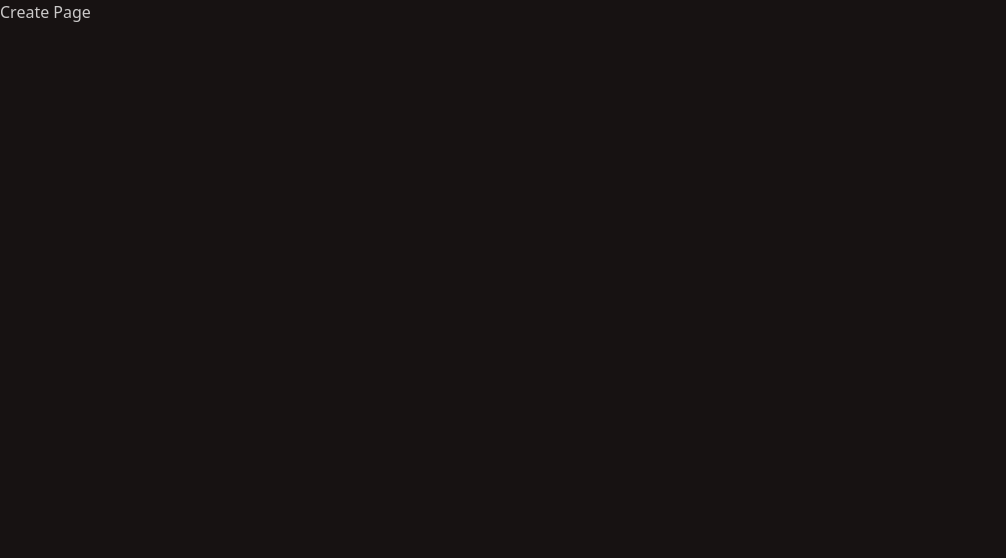
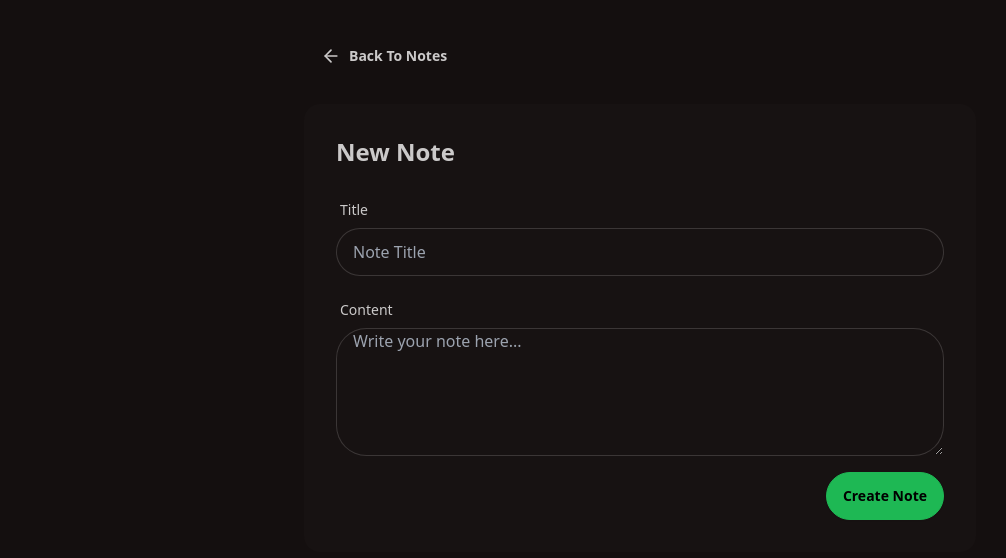
Before and after one commit to devahmadraza/NotesApp, a React app in the folder frontend/: page /create in a window 1280 px wide. Shown: the top 558 px of the page, without its empty margins (0-1006 px from the left). Built offline with nearby package versions, Linux system fonts and the light colour scheme; the HTML template or start-up script is replaced by a standard one.

Commit message:
Small Corrections

```diff
--- a/frontend/src/App.jsx
+++ b/frontend/src/App.jsx
@@ -7,6 +7,7 @@ import "./index.css"
 const App = () => {
   return (
     <div  data-theme="forest" >
+
 <Routes>
 <Route path="/" element={<HomePage />} />
 <Route path="/create" element={<CreatePage />} />
--- a/frontend/src/components/NoteCard.jsx
+++ b/frontend/src/components/NoteCard.jsx
@@ -1,5 +1,6 @@
 import { PenSquareIcon, Trash } from "lucide-react"
 import { Link } from "react-router-dom"
+import { formatDate } from "../lib/utils"
 
 const NoteCard = ({ note }) => {
     return (
@@ -11,13 +12,14 @@ const NoteCard = ({ note }) => {
                 <h3 className="card-title text-base-content">{note.title}</h3>
                 <p className="line-clamp-3 text-base-content/70">{note.content}</p>
                 <div className="card-actions justify-between items-center mt-4">
-                    <span className="text-sm text-base-content/60">{note.createdAt}
+                    <span className="text-sm text-base-content/60">{formatDate(new Date(note.createdAt) )}
                     </span>
                     <div className="flex items-center gap-1">
                         <PenSquareIcon className="size-4" />
                         <button className="btn btn-ghost btn-xs text-error">
                             <Trash className="size-4" />
                         </button>
+
                     </div>
                 </div>
 
--- /dev/null
+++ b/frontend/src/lib/utils.js
@@ -0,0 +1,7 @@
+export function formatDate(date) {
+    return date.toLocaleDateString("en-US", {
+        month: "short",
+        day:"numeric",
+        year:"numeric",
+    });
+}
--- a/frontend/src/pages/CreatePage.jsx
+++ b/frontend/src/pages/CreatePage.jsx
@@ -1,7 +1,61 @@
+import { useState } from "react"
+import { Link } from "react-router-dom"
+import { ArrowLeftIcon } from "lucide-react"
 const CreatePage = () => {
+  const [title, setTitle] = useState("")
+  const [content, setContent] = useState("")
+  const [loading, setLoading] = useState(false)
+  const handleSubmit = (e) => {
+e.preventDefault()
+if (!title || !content) {
+
+}
+  }
   return (
-    <div>
-Create Page
+    <div className="min-h-screen bg-base-200">
+      <div className="container mx-auto px-4 py-8">
+        <div className="max-w-2xl mx-auto" >
+          <Link to={`/`} className="btn btn-ghost mb-6">
+            <ArrowLeftIcon className="size-5" />
+            Back To Notes
+          </Link>
+          <div className="card bg-base-100">
+            <div className="card-body">
+              <h2 className="card-title text-2xl mb-4">New Note</h2>
+              <form onSubmit={handleSubmit}>
+                <div className="form-control mb-4">
+                  <label className="label">
+                    <span className="label-text">Title</span>
+                  </label>
+                  <input type="text"
+                    placeholder="Note Title "
+                    className="input input-bordered"
+                    value={title}
+                    onChange={(e) => setTitle(e.target.value)}
+                  />
+                </div>
+                <div className="form-control mb-4">
+                  <label className="label">
+                    <span className="label-text">Content</span>
+                  </label>
+                  <textarea type="text"
+                    placeholder="Write your note here..."
+                    className="input input-bordered h-32"
+                    value={content}
+                    onChange={(e) => setContent(e.target.value)}
+                  />
+                </div>
+                <div className="card-actions justify-end">
+                  <button type="submit" className="btn btn-primary" disabled={loading}>
+                    {loading ? "Creating..." : "Create Note"}
+                  </button>
+                </div>
+              </form>
+            </div>
+          </div>
+        </div>
+      </div>
+
     </div>
   )
 }
```
